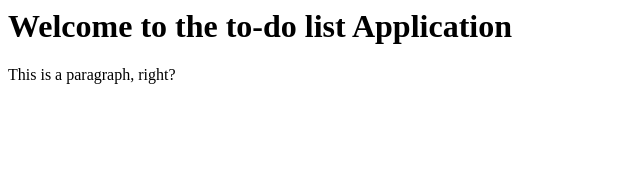
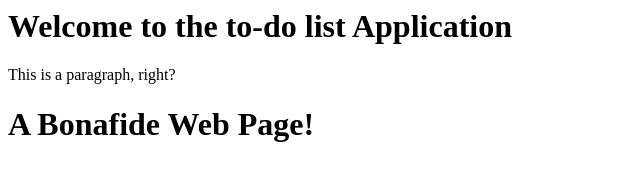
Before and after one commit to tjn9/IS218HW1, a plain HTML site: page index.html in a window 1280 px wide. Shown: the whole page, without its empty margins (0-640 px from the left). Drawn offline with Linux system fonts and the light colour scheme.

Commit message:
Second heading added

```diff
--- a/index.html
+++ b/index.html
@@ -1,3 +1,5 @@
 <h1>Welcome to the to-do list Application</h1>
 
 <p>This is a paragraph, right?</p>
+
+<h1>A Bonafide Web Page!</h1>
```
